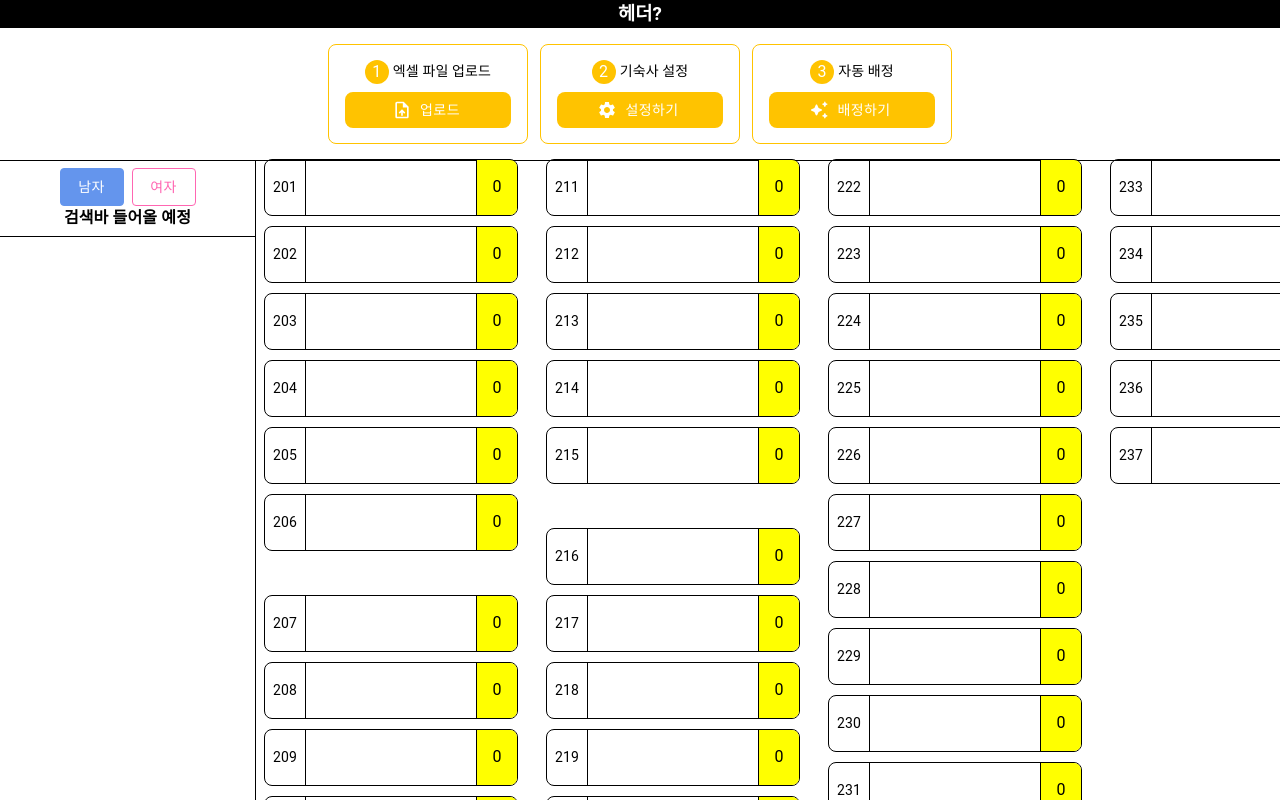
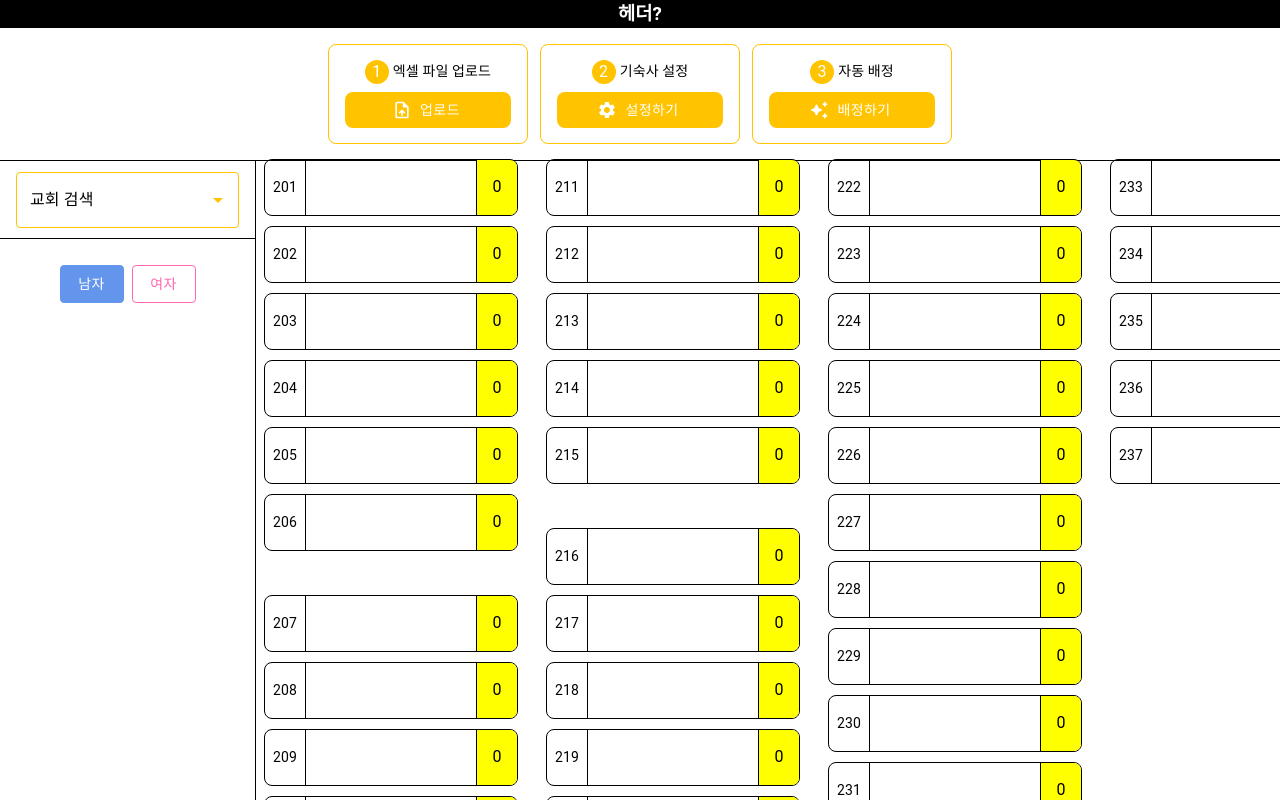
Before and after one commit to LDK1009/V-DAS, a Next.js app in the folder project/: page /admin in a window 1280 px wide. Built offline with nearby package versions, Linux system fonts and the light colour scheme; what @mui/material-nextjs would draw is missing.

Commit message:
✨ Feat : 교회 검색 UI 개발

```diff
--- a/project/src/components/pages/admin/container/church-list/ChurchListContainer.tsx
+++ b/project/src/components/pages/admin/container/church-list/ChurchListContainer.tsx
@@ -1,41 +1,38 @@
 import { useCurrentChurchStore } from "@/store/church/churchStore";
-import { useExcelStore } from "@/store/excel/excelStore";
-import { ChurchObject, FormattedExcelData } from "@/types/excel";
-import { formatExcelData } from "@/utils/excel/format";
-import { readExcelFile } from "@/utils/excel/read";
 import React, { useEffect } from "react";
 import ChurchItem from "./ChurchItem";
 import { Stack, styled } from "@mui/material";
 import { mixinFlex, mixinHideScrollbar } from "@/styles/mixins";
+import SelectSexButtonGroup from "./SelectSexButtonGroup";
 
 const ChurchListContainer = () => {
-  const { excelFile } = useExcelStore();
   const {
     churchMaleArray,
     churchFemaleArray,
-    setCurrentChurchMaleArray,
-    setCurrentChurchFemaleArray,
     currentChurchSex,
+    searchChurch,
+    currentViewChurches,
+    setCurrentViewChurches,
   } = useCurrentChurchStore();
 
   useEffect(() => {
-    // 파일 형식 변환
-    if (excelFile) {
-      readExcelFile(excelFile).then((data: ChurchObject[]) => {
-        const formattedData: FormattedExcelData = formatExcelData(data);
-
-        setCurrentChurchMaleArray(formattedData.churchMaleArray);
-        setCurrentChurchFemaleArray(formattedData.churchFemaleArray);
-      });
-    }
-    // eslint-disable-next-line react-hooks/exhaustive-deps
-  }, [excelFile]);
+    const churchesBySex = currentChurchSex === "male" ? churchMaleArray : churchFemaleArray;
+    const filteredChurches = churchesBySex?.filter((church) => {
+      if (searchChurch) {
+        return searchChurch === church.churchName;
+      } else {
+        return true;
+      }
+    });
+    setCurrentViewChurches(filteredChurches || null);
+  }, [churchMaleArray, churchFemaleArray, currentChurchSex, searchChurch, setCurrentViewChurches]);
 
   return (
     <ChurchList>
-      {currentChurchSex === "male"
-        ? churchMaleArray?.map((church) => <ChurchItem key={church.churchName} church={church} />)
-        : churchFemaleArray?.map((church) => <ChurchItem key={church.churchName} church={church} />)}
+      <SelectSexButtonGroup />
+      {currentViewChurches?.map((church) => (
+        <ChurchItem key={church.churchName} church={church} />
+      ))}
     </ChurchList>
   );
 };
--- a/project/src/components/pages/admin/container/church-list/ChurchListHeader.tsx
+++ b/project/src/components/pages/admin/container/church-list/ChurchListHeader.tsx
@@ -1,21 +1,11 @@
-import { useCurrentChurchStore } from "@/store/church/churchStore";
 import { mixinFlex } from "@/styles/mixins";
-import { Button, Stack, styled } from "@mui/material";
-import { shouldForwardProp } from "@/utils/mui";
+import { Stack, styled } from "@mui/material";
+import SearchBar from "./SearchBar";
 
 const ChurchListHeader = () => {
-  const { currentChurchSex, setCurrentChurchSex } = useCurrentChurchStore();
   return (
     <Container>
-      <SelectButtonGroup>
-        <SelectMaleButton $isSelected={currentChurchSex === "male"} onClick={() => setCurrentChurchSex("male")}>
-          남자
-        </SelectMaleButton>
-        <SelectFemaleButton $isSelected={currentChurchSex === "female"} onClick={() => setCurrentChurchSex("female")}>
-          여자
-        </SelectFemaleButton>
-      </SelectButtonGroup>
-      <h4>검색바 들어올 예정</h4>
+      <SearchBar />
     </Container>
   );
 };
@@ -26,27 +16,6 @@ const Container = styled(Stack)`
   ${mixinFlex("column", "center", "center")}
   width: 100%;
   height: 85px;
+  padding: 8px 16px;
   border-bottom: 1px solid black;
 `;
-
-const SelectButtonGroup = styled(Stack)`
-  ${mixinFlex("row", "center", "center")}
-  column-gap: 8px;
-  width: 100%;
-`;
-
-type SelectButtonPropsType = {
-  $isSelected: boolean;
-};
-
-const SelectMaleButton = styled(Button, { shouldForwardProp })<SelectButtonPropsType>`
-  background-color: ${({ $isSelected }) => ($isSelected ? "#6495ED" : "white")};
-  color: ${({ theme, $isSelected }) => ($isSelected ? theme.palette.text.white : "#6495ED")};
-  border: 1px solid #6495ed;
-`;
-
-const SelectFemaleButton = styled(Button, { shouldForwardProp })<SelectButtonPropsType>`
-  background-color: ${({ $isSelected }) => ($isSelected ? "#ff66b2" : "white")};
-  color: ${({ theme, $isSelected }) => ($isSelected ? theme.palette.text.white : "#ff66b2")};
-  border: 1px solid #ff66b2;
-`;
--- /dev/null
+++ b/project/src/components/pages/admin/container/church-list/SearchBar.tsx
@@ -0,0 +1,63 @@
+import { useCurrentChurchStore } from "@/store/church/churchStore";
+import { styled, TextField } from "@mui/material";
+import { Autocomplete } from "@mui/material";
+import React from "react";
+
+const SearchBar = () => {
+  const { currentChurchSex, churchMaleArray, churchFemaleArray, searchChurch, setSearchChurch } =
+    useCurrentChurchStore();
+
+  const churchNames =
+    currentChurchSex === "male"
+      ? [...(churchMaleArray?.map((church) => church.churchName) || [])].sort((a, b) => a.localeCompare(b))
+      : [...(churchFemaleArray?.map((church) => church.churchName) || [])].sort((a, b) => a.localeCompare(b));
+
+  return (
+    <>
+      <StyledAutocomplete
+        disablePortal
+        options={churchNames || []}
+        value={searchChurch || null}
+        onChange={(event, newValue) => {
+          setSearchChurch(newValue as string);
+        }}
+        inputValue={searchChurch || ""}
+        onInputChange={(event, newInputValue) => {
+          setSearchChurch(newInputValue);
+        }}
+        slotProps={{
+          paper: {
+            sx: {
+              backgroundColor: "white",
+              boxShadow: "0 4px 6px rgba(0, 0, 0, 0.1)",
+            },
+          },
+        }}
+        renderInput={(params) => <TextField {...params} label="교회 검색" />}
+      />
+    </>
+  );
+};
+
+export default SearchBar;
+
+const StyledAutocomplete = styled(Autocomplete)`
+  width: 100%;
+  color: ${({ theme }) => theme.palette.primary.main};
+
+  & .MuiFormLabel-root {
+    color: ${({ theme }) => theme.palette.text.primary};
+  }
+
+  & .MuiSvgIcon-root {
+    color: ${({ theme }) => theme.palette.primary.main};
+  }
+
+  & .MuiOutlinedInput-notchedOutline {
+    border-color: ${({ theme }) => theme.palette.primary.main};
+  }
+
+  & .MuiInputBase-root:hover .MuiOutlinedInput-notchedOutline {
+    border-color: ${({ theme }) => theme.palette.primary.main};
+  }
+`;
--- /dev/null
+++ b/project/src/components/pages/admin/container/church-list/SelectSexButtonGroup.tsx
@@ -0,0 +1,44 @@
+import React from "react";
+import { shouldForwardProp } from "@/utils/mui";
+import { useCurrentChurchStore } from "@/store/church/churchStore";
+import { Button, Stack, styled } from "@mui/material";
+import { mixinFlex } from "@/styles/mixins";
+
+const SelectSexButtonGroup = () => {
+  const { currentChurchSex, setCurrentChurchSex } = useCurrentChurchStore();
+
+  return (
+    <Container>
+      <SelectMaleButton $isSelected={currentChurchSex === "male"} onClick={() => setCurrentChurchSex("male")}>
+        남자
+      </SelectMaleButton>
+      <SelectFemaleButton $isSelected={currentChurchSex === "female"} onClick={() => setCurrentChurchSex("female")}>
+        여자
+      </SelectFemaleButton>
+    </Container>
+  );
+};
+
+export default SelectSexButtonGroup;
+
+
+const Container = styled(Stack)`
+  ${mixinFlex("row", "center", "center")}
+  column-gap: 8px;
+  width: 100%;
+`;
+type SelectButtonPropsType = {
+  $isSelected: boolean;
+};
+
+const SelectMaleButton = styled(Button, { shouldForwardProp })<SelectButtonPropsType>`
+  background-color: ${({ $isSelected }) => ($isSelected ? "#6495ED" : "white")};
+  color: ${({ theme, $isSelected }) => ($isSelected ? theme.palette.text.white : "#6495ED")};
+  border: 1px solid #6495ed;
+`;
+
+const SelectFemaleButton = styled(Button, { shouldForwardProp })<SelectButtonPropsType>`
+  background-color: ${({ $isSelected }) => ($isSelected ? "#ff66b2" : "white")};
+  color: ${({ theme, $isSelected }) => ($isSelected ? theme.palette.text.white : "#ff66b2")};
+  border: 1px solid #ff66b2;
+`;
--- a/project/src/components/pages/admin/container/step/FileUploadStepCard.tsx
+++ b/project/src/components/pages/admin/container/step/FileUploadStepCard.tsx
@@ -1,11 +1,16 @@
+import { useCurrentChurchStore } from "@/store/church/churchStore";
 import { useExcelStore } from "@/store/excel/excelStore";
 import { mixinFlex, mixinMuiButtonNoShadow } from "@/styles/mixins";
+import { ChurchObject, FormattedExcelData } from "@/types/excel";
+import { formatExcelData } from "@/utils/excel/format";
+import { readExcelFile } from "@/utils/excel/read";
 import { CheckCircleOutlineRounded, UploadFile } from "@mui/icons-material";
 import { Box, Button, Stack, styled, Typography } from "@mui/material";
-import React, { useRef } from "react";
+import React, { useEffect, useRef } from "react";
 
 const FileUploadStepCard = () => {
   const { setExcelFile, excelFile } = useExcelStore();
+  const { setCurrentChurchMaleArray, setCurrentChurchFemaleArray } = useCurrentChurchStore();
   const fileInputRef = useRef<HTMLInputElement>(null);
 
   const handleButtonClick = () => {
@@ -24,6 +29,19 @@ const FileUploadStepCard = () => {
       setExcelFile(file);
     }
   };
+
+  useEffect(() => {
+    // 파일 형식 변환
+    if (excelFile) {
+      readExcelFile(excelFile).then((data: ChurchObject[]) => {
+        const formattedData: FormattedExcelData = formatExcelData(data);
+
+        setCurrentChurchMaleArray(formattedData.churchMaleArray);
+        setCurrentChurchFemaleArray(formattedData.churchFemaleArray);
+      });
+    }
+    // eslint-disable-next-line react-hooks/exhaustive-deps
+  }, [excelFile]);
 
   return (
     <Container>
--- a/project/src/store/church/churchStore.ts
+++ b/project/src/store/church/churchStore.ts
@@ -4,7 +4,11 @@ import { create } from "zustand";
 // Zustand 스토어 정의
 
 type CurrentChurchStoreType = {
-  ////////// 교회 리스트 관련
+  ////////// 현재 보고있는 교회 리스트
+  currentViewChurches: ChurchArrayType | null;
+  setCurrentViewChurches: (currentViewChurches: ChurchArrayType | null) => void;
+
+  ////////// 교회 리스트
   churchMaleArray: ChurchArrayType | null;
   churchFemaleArray: ChurchArrayType | null;
   ////////// 교회 리스트 세팅 액션
@@ -21,9 +25,17 @@ type CurrentChurchStoreType = {
   ////////// 현재 보고있는 교회 리스트 성별
   currentChurchSex: "male" | "female";
   setCurrentChurchSex: (currentChurchSex: "male" | "female") => void;
+
+  ////////// 교회 검색어
+  searchChurch: string;
+  setSearchChurch: (searchChurch: string) => void;
 };
 
 export const useCurrentChurchStore = create<CurrentChurchStoreType>()((set) => ({
+  ////////// 현재 보고있는 교회 리스트
+  currentViewChurches: null,
+  setCurrentViewChurches: (currentViewChurches) => set({ currentViewChurches }),
+
   ////////// 교회 리스트 관련
   churchMaleArray: null,
   churchFemaleArray: null,
@@ -73,4 +85,8 @@ export const useCurrentChurchStore = create<CurrentChurchStoreType>()((set) => (
   ////////// 현재 보고있는 교회 리스트 성별
   currentChurchSex: "male",
   setCurrentChurchSex: (currentChurchSex) => set({ currentChurchSex }),
+
+  ////////// 교회 검색어
+  searchChurch: "",
+  setSearchChurch: (searchChurch) => set({ searchChurch }),
 }));
```
